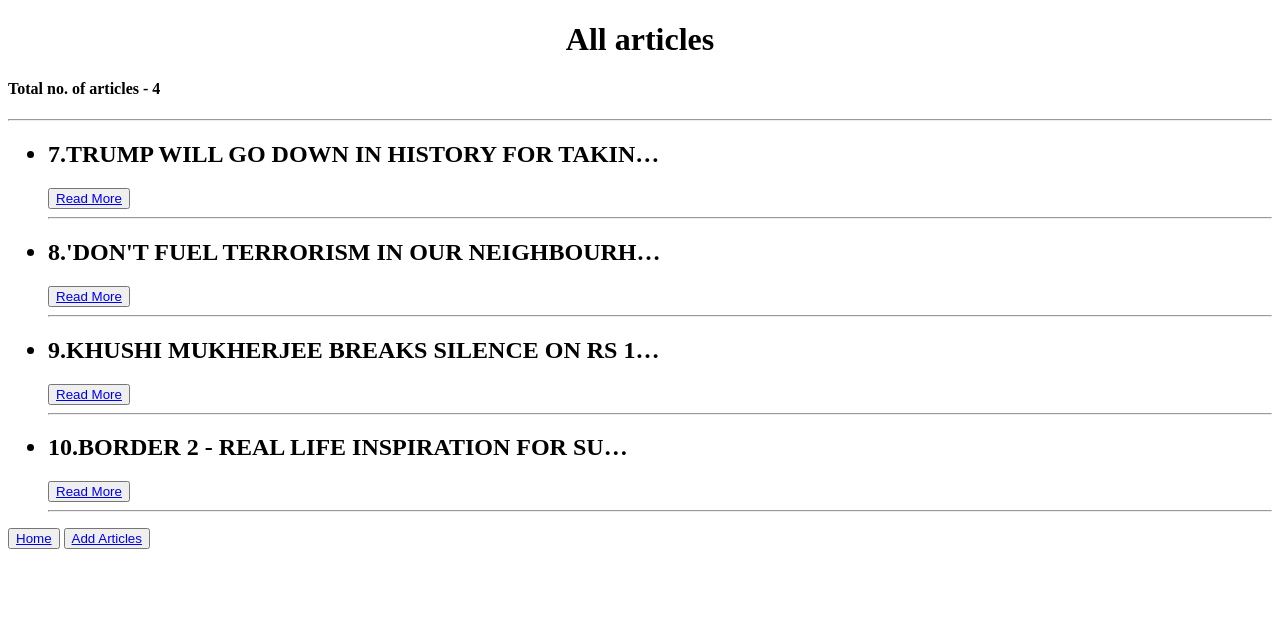
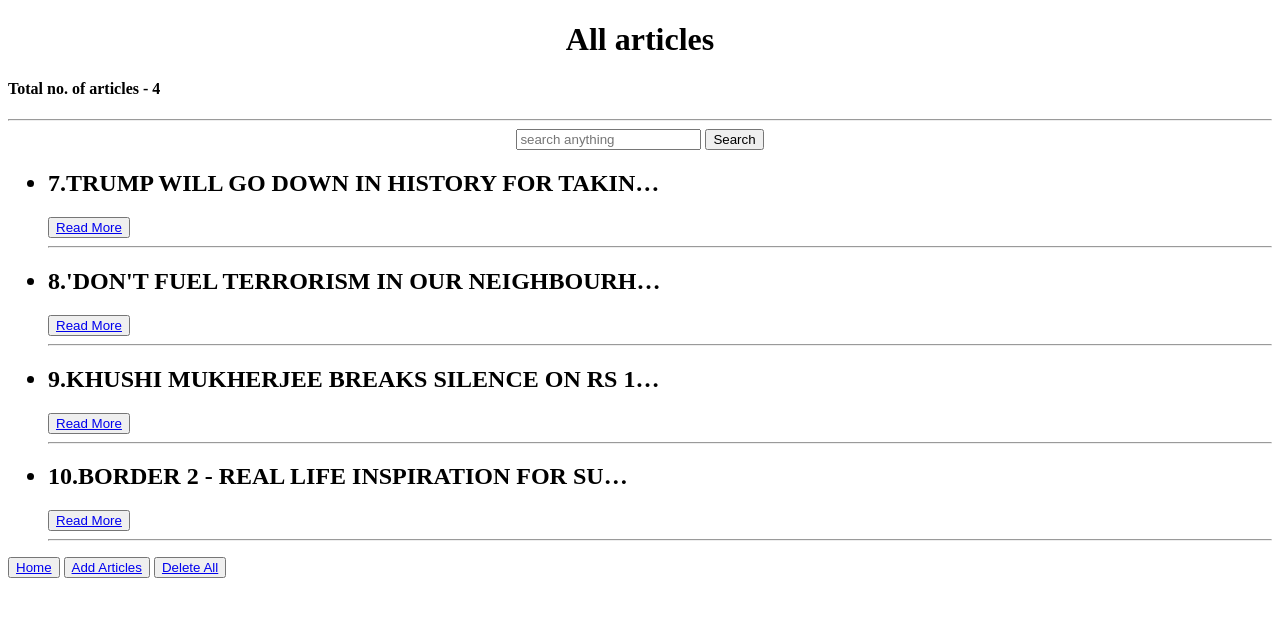
Before and after one commit to py-007/ArticleProject, a Django app: page /allarticles/ in a window 1280 px wide. Shown: the top 617 px of the page. Run offline with Django 5.2, Linux system fonts and the light colour scheme; data comes from the database, SQL or seed files in the repository; both versions use the stored data as it was after the commit.

Commit message:
delete view added

```diff
--- a/myapp/templates/all_articles.html
+++ b/myapp/templates/all_articles.html
@@ -9,6 +9,15 @@
     <center><h1>All articles</h1></center>
     <h4>Total no. of articles - {{all_data | length}}</h4>
     <hr>
+
+    <center>
+      <form action="" method="get">
+        <input type="text" placeholder="search anything" name="q">
+        <button>Search</button>
+      </form>
+    </center>
+
+
     {% if all_data %}
     <ul>
         {% for i in all_data %}
@@ -23,5 +32,6 @@
 
     <button><a href="{% url 'home' %}">Home</a></button>
     <button><a href="{% url 'form' %}">Add Articles</a></button>
+    <button><a href="{% url 'delete_all' %}">Delete All</a></button>
   </body>
 </html>
--- a/myapp/urls.py
+++ b/myapp/urls.py
@@ -7,4 +7,5 @@ urlpatterns = [
     path('spec/<int:id>', views.specific_view,name='specific'),
     path('delete/<int:id>', views.delete_article,name='delete'),
     path('update/<int:id>', views.update_view,name='update'),
+    path('deleteall/', views.delete_all,name='delete_all'),
 ]
--- a/myapp/views.py
+++ b/myapp/views.py
@@ -17,9 +17,23 @@ def form_view(request):
 
     return render(request,'form.html',{'submited':submited})
 
+from django.db.models import Q
 def all_articles(request):
     all_data = A.objects.all()
+    query = request.GET.get('q')
+
+    if query:
+        all_data = all_data.filter(
+            Q(title__icontains = query) |
+            Q(description__icontains = query) |
+            Q(author__icontains = query)
+        )
+
+    print(query)
     return render(request,'all_articles.html',{"all_data":all_data})
+
+
+
 
 def specific_view(request,id):
     data = A.objects.get(id = id)
@@ -45,3 +59,10 @@ def update_view(request,id):
         data.save()
         return redirect("specific",id = data.id)
     return render(request,'update.html',context)
+
+
+def delete_all(request):
+    if request.method == 'POST':
+        A.objects.all().delete()
+        return redirect("home")
+    return render(request,"delete_article.html")
```
Also changed, not shown: db.sqlite3.
